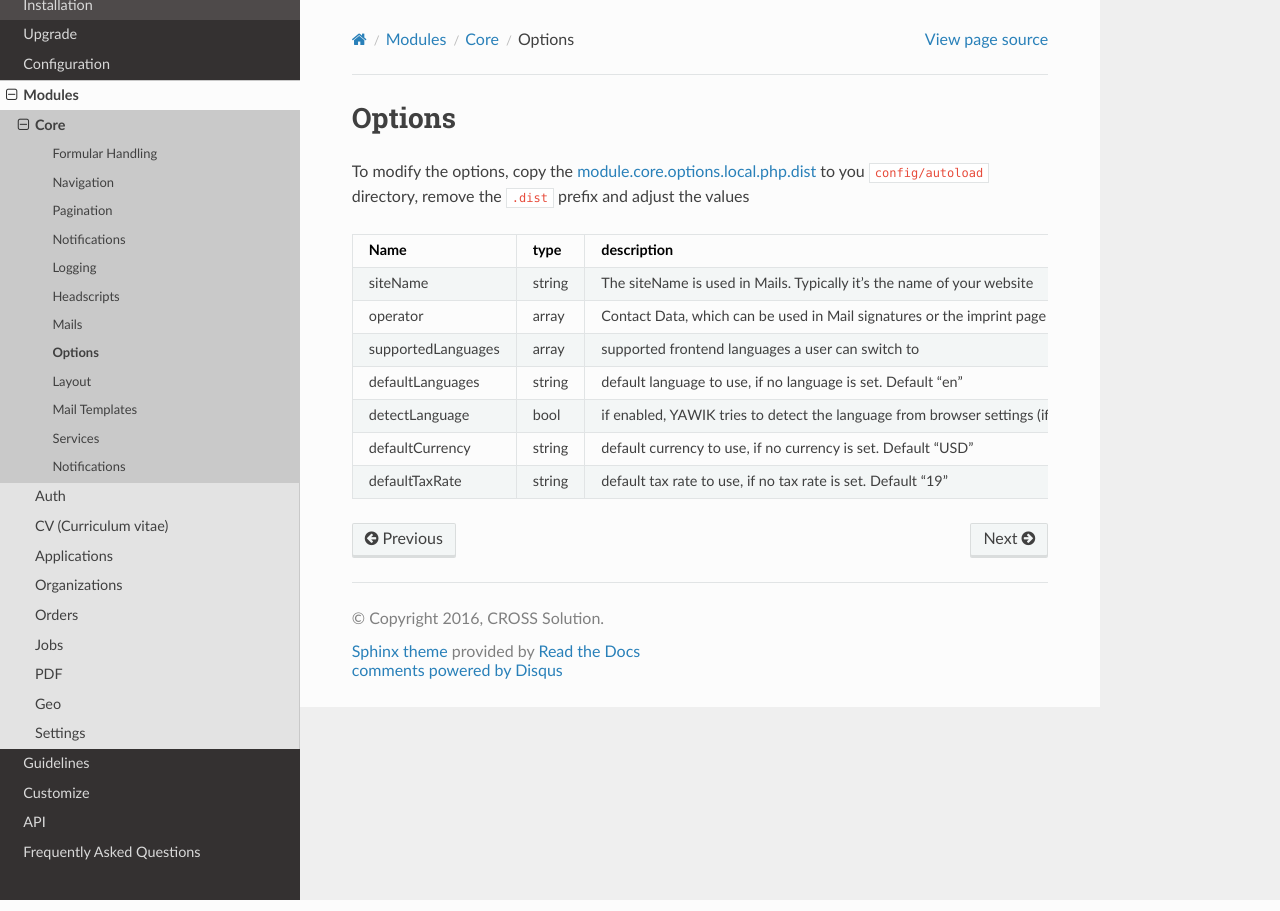
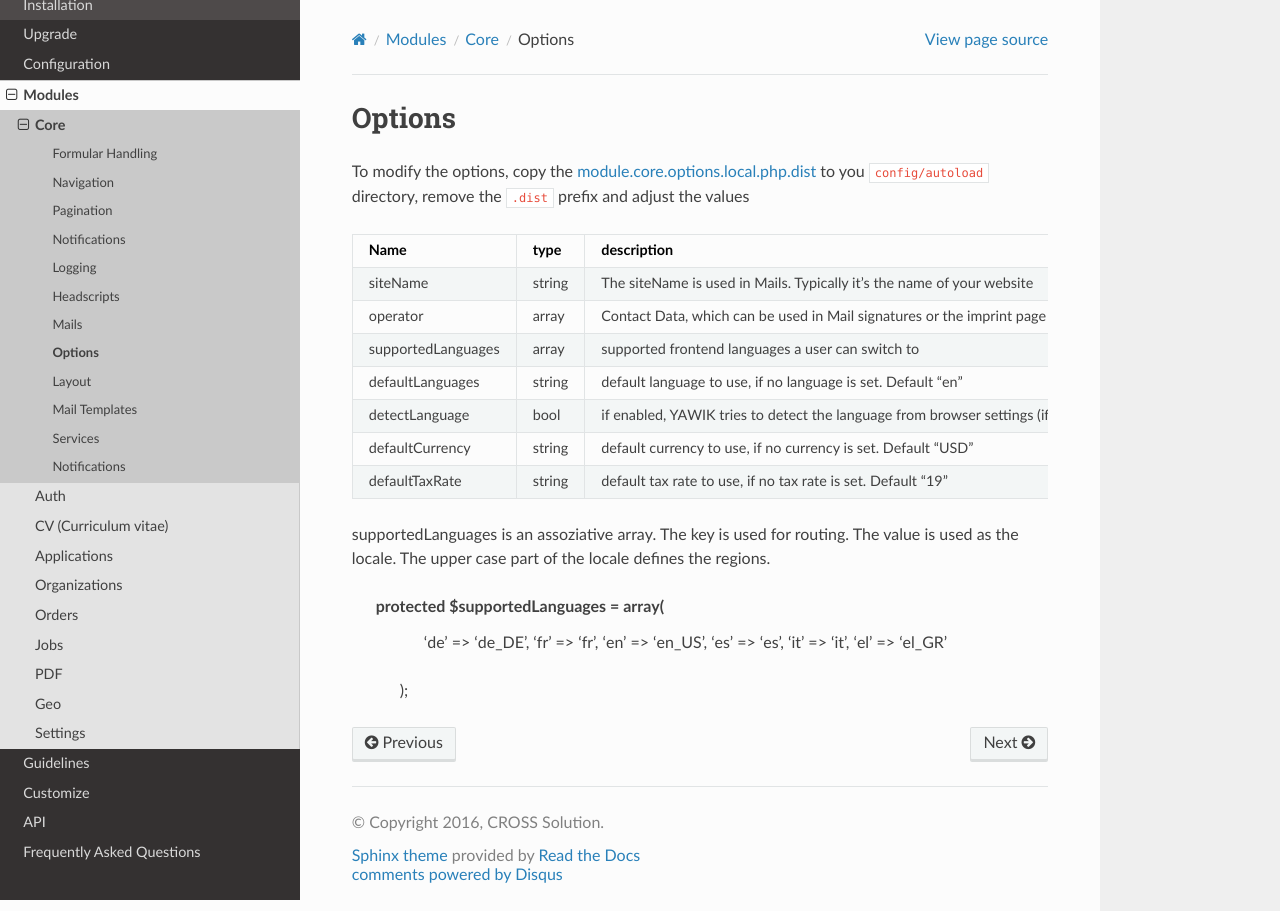
Before and after one commit to cross-solution/YawikDocs, a Sphinx documentation site: the page built from source/modules/core/options.rst, in a window 1280 px wide. Built offline with Sphinx 7.4.7 and the Read the Docs theme 2.0.0, drawn with Linux system fonts in a browser that asks for light colours; comment, search, counter and statistics services are not loaded.

```diff
--- a/source/modules/auth/index.rst
+++ b/source/modules/auth/index.rst
@@ -21,7 +21,7 @@
 * Register with Facebook, Xing, LinkedIn, Google or GitHub
 * Register via registration form
 * I forgot my Password
-* Roles for applicants and recruiters
+* Roles for applicants, recruiters and admin
 
 By using the optional Module YawikCompanyRegistration_, users can register as a company. The module provides a
 formular and creates a user and a company in one step.
--- a/source/modules/core/options.rst
+++ b/source/modules/core/options.rst
@@ -25,4 +25,16 @@
 |defaultTaxRate     | string | default tax rate to use, if no tax rate is set. Default "19"                           |
 +-------------------+--------+----------------------------------------------------------------------------------------+
 
+supportedLanguages is an assoziative array. The key is used for routing. The value is used as the locale. The upper case part of the
+locale defines the regions.
+
+ protected $supportedLanguages = array(
+        'de' => 'de_DE',
+        'fr' => 'fr',
+        'en' => 'en_US',
+        'es' => 'es',
+        'it' => 'it',
+        'el' => 'el_GR'
+    );
+
 .. _module.core.options.local.php.dist: https://github.com/cross-solution/YAWIK/blob/develop/module/Core/config/module.core.options.local.php.dist
--- a/source/modules/orders/index.rst
+++ b/source/modules/orders/index.rst
@@ -13,3 +13,5 @@
 the order module adds a storage for orders. By submitting a job posting, an order is created. The order contains all
 relevant data needed for billings. In addition, the module adds an invoice formular, which can be added into the order
 process. Default values of the invoice formular can be set in Settings/Orders.
+
+Technically, the oder module offers the feature to take a snapshot of an entify.
```
Also changed, not shown: source/about.rst (+8 -7 lines), source/modules/applications/index.rst (+5 -2 lines), source/modules/cv/index.rst (+15 -6 lines).
